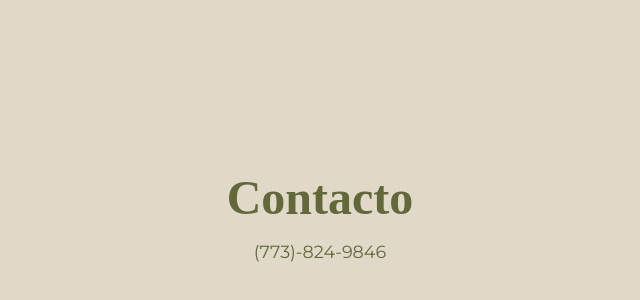
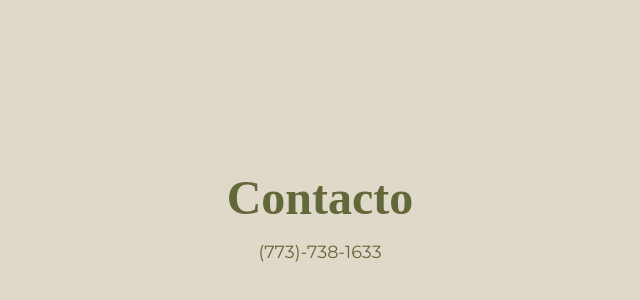
Before and after one commit to aumaphotography/aumaphotography.github.io, a plain HTML site: page index.html in a window 1280 px wide. Shown: the part 3571-3871 px from the top of the page, 320-960 px from the left. Drawn offline with Linux system fonts and the light colour scheme.

Commit message:
Update index.html

```diff
--- a/index.html
+++ b/index.html
@@ -51,7 +51,7 @@
 
     <section id="contacto">
         <h2>Contacto</h2>
-        <p>(773)-824-9846</p>
+        <p>(773)-738-1633</p>
     </section>
 
 </body>
```
